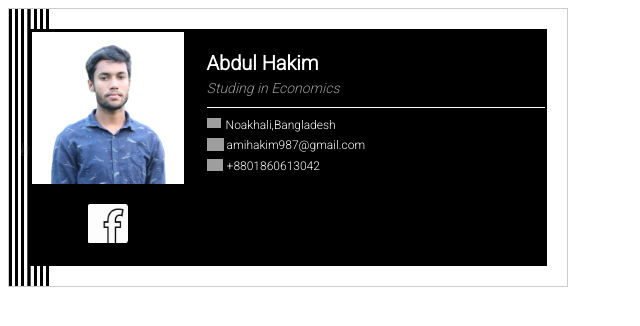
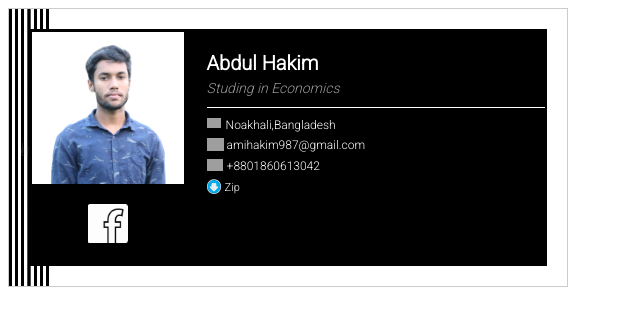
Before and after one commit to hakiminfo/profile.github.io, a plain HTML site: page index.html in a window 1280 px wide. Shown: the full height of the page, 0-640 px from the left. Drawn offline with Linux system fonts and the light colour scheme; grey boxes are pictures that could not be loaded.

Commit message:
again
again

```diff
--- a/index.html
+++ b/index.html
@@ -18,6 +18,7 @@
                         <td>
                             <a href=""><img src="img/profile3.png" alt="" style="max-width: 200px; width:100%;"></a>
                             <p style="text-align: center;"><a href="https://www.facebook.com/AbHakimcs"><img src="img/fblogo.jpg" alt="" width="40"></a></p>
+
                         </td>
 
                         <td width="70%" valign="top" style="padding: 20px 0 20px 20px;">
@@ -33,6 +34,9 @@
                             <p style="margin: 0 0 5px;line-height: 1.2;font-family: 'Roboto', sans-serif;color: white;font-size: 12px;">
                                 <a href="tel:+8801860613042" style="text-decoration: none;color:white;"><img src="https://external-content.duckduckgo.com/iu/?u=https%3A%2F%2Ff0.pngfuel.com%2Fpng%2F827%2F444%2Fblue-phone-illustration-png-clip-art.png&f=1&nofb=1&ipt=1f72efe6436db9132e59653d6377878015b1cac8ac0b4de524f71510c8e99eb8&ipo=images" alt="" width="16px" style="display: inline-block;vertical-align: middle;margin: 0 4px 3px 0;">+8801860613042</a>
                             </p>
+                            <p style="margin: 0 0 5px;line-height: 1.2;font-family: 'Roboto', sans-serif;color: white;font-size: 11px;">
+                                <a href="img/documents.zip" download><img src="img/download.png" alt="" width="14" style="display: inline-block;vertical-align: middle; margin: 0 4px 3px 0;"></a>Zip
+                            </p>
 
                         </td>
                     </tr>
```
Also changed, not shown: img/download.png (added), 3 other files.
